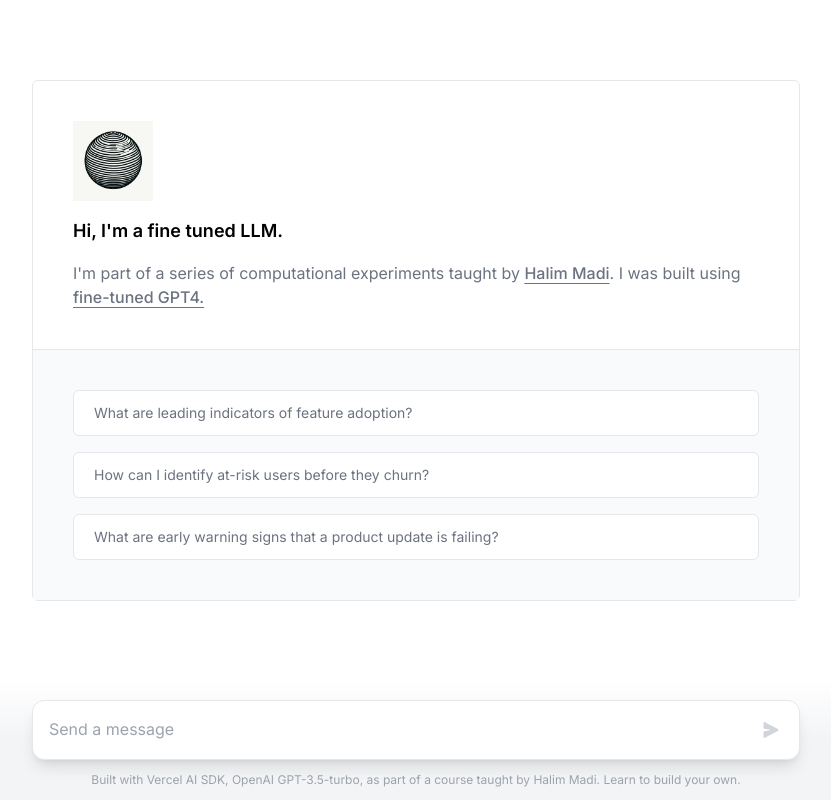
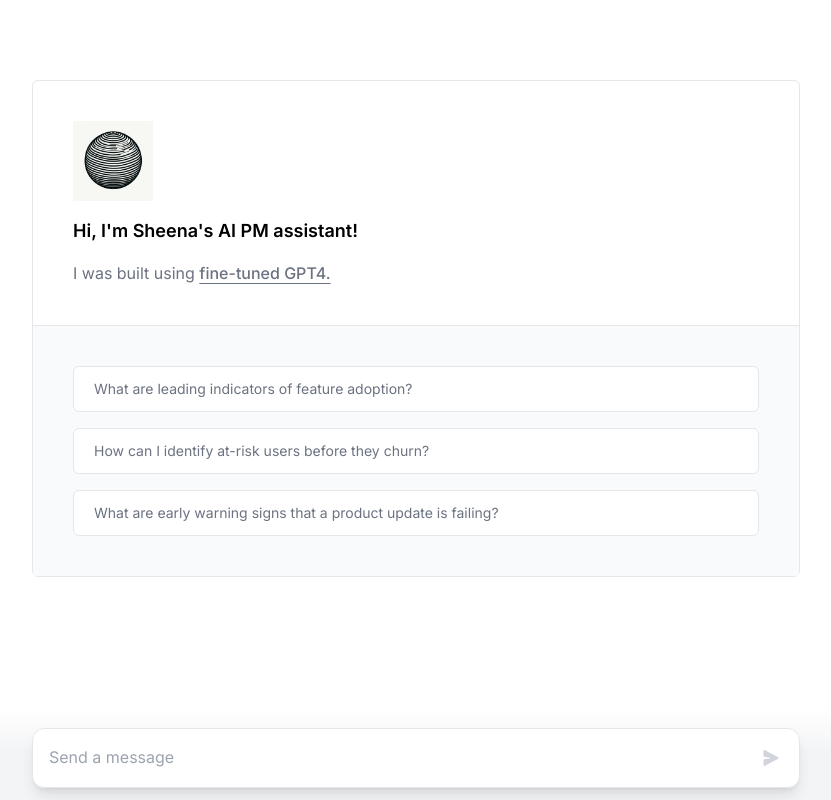
Before and after one commit to sheenalskinner/AI-PM-Workshop, a Next.js app: page / in a window 1280 px wide. Shown: the whole page, without its empty margins (224-1055 px from the left). Built offline with nearby package versions, Linux system fonts and the light colour scheme.

Commit message:
Update page.tsx

```diff
--- a/app/page.tsx
+++ b/app/page.tsx
@@ -83,18 +83,10 @@ export default function Chat() {
               className="h-20 w-20"
             />
             <h1 className="text-lg font-semibold text-black">
-              Hi, I'm a fine tuned LLM.
+              Hi, I'm Sheena's AI PM assistant!
             </h1>
             <p className="text-gray-500">
-              I'm part of a series of computational experiments taught by{" "}
-              <a
-                href="https://linkin.bio/yallahalim/"
-                target="_blank"
-                rel="noopener noreferrer"
-                className="font-medium underline underline-offset-4 transition-colors hover:text-black"
-              >
-                Halim Madi
-              </a>. I was built using{" "}
+              I was built using{" "}
               <a
                 href="https://openai.com/blog/gpt-3-5-turbo-fine-tuning-and-api-updates"
                 target="_blank"
@@ -166,36 +158,6 @@ export default function Chat() {
             )}
           </button>
         </form>
-        <p className="text-center text-xs text-gray-400">
-          Built with{" "}
-          <a
-            href="https://sdk.vercel.ai/docs"
-            target="_blank"
-            rel="noopener noreferrer"
-            className="transition-colors hover:text-black"
-          >
-            Vercel AI SDK
-          </a>
-          ,{" "}
-          <a
-            href="https://openai.com/blog/gpt-3-5-turbo-fine-tuning-and-api-updates"
-            target="_blank"
-            rel="noopener noreferrer"
-            className="transition-colors hover:text-black"
-          >
-            OpenAI GPT-3.5-turbo, as part of a course taught by
-          </a>{" "}
-          Halim Madi.{" "}
-          <a
-            href="https://linkin.bio/yallahalim/"
-            target="_blank"
-            rel="noopener noreferrer"
-            className="transition-colors hover:text-black"
-          >
-            Learn to build your own
-          </a>
-          .
-        </p>
       </div>
     </main>
   );
```
